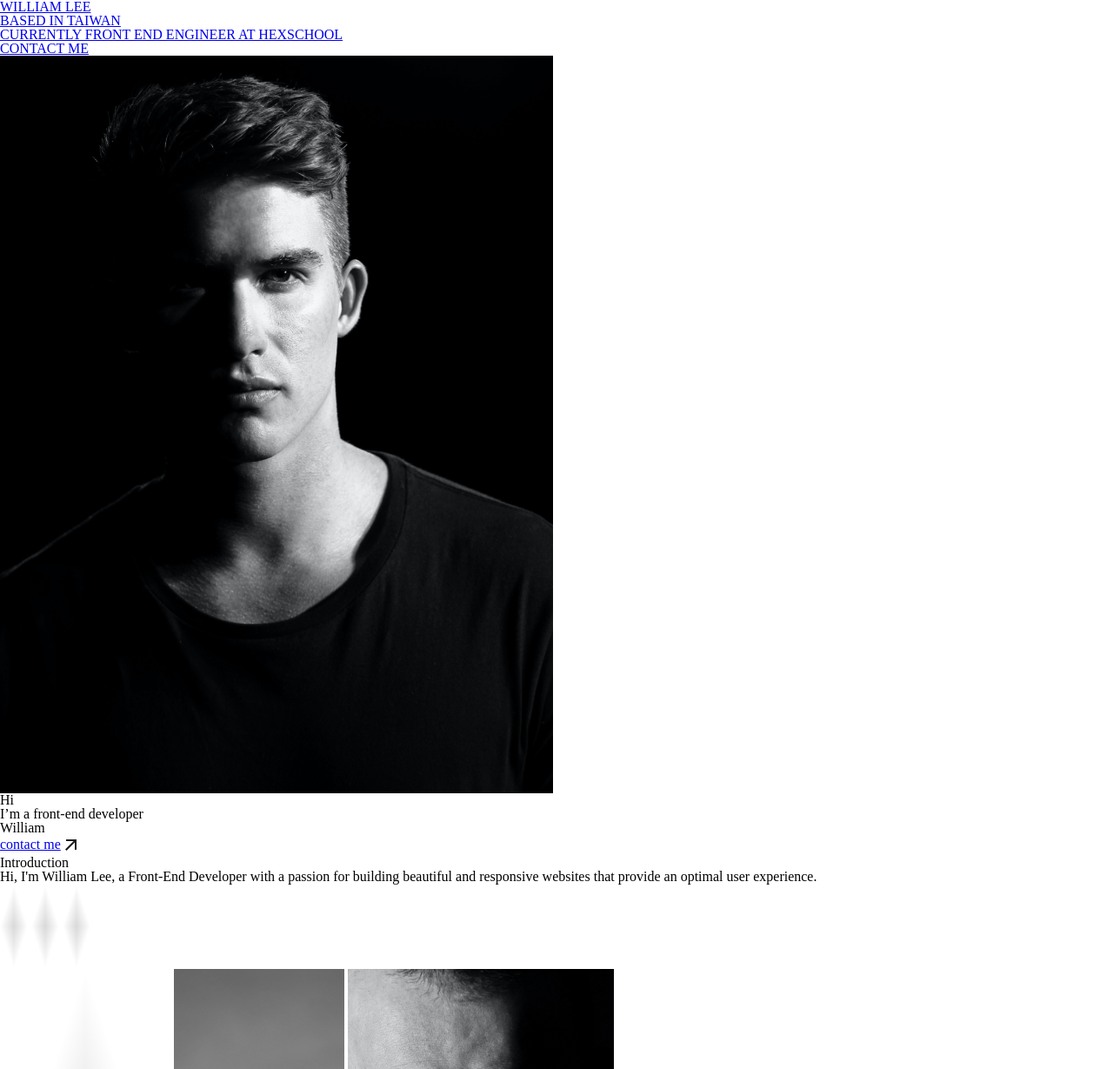
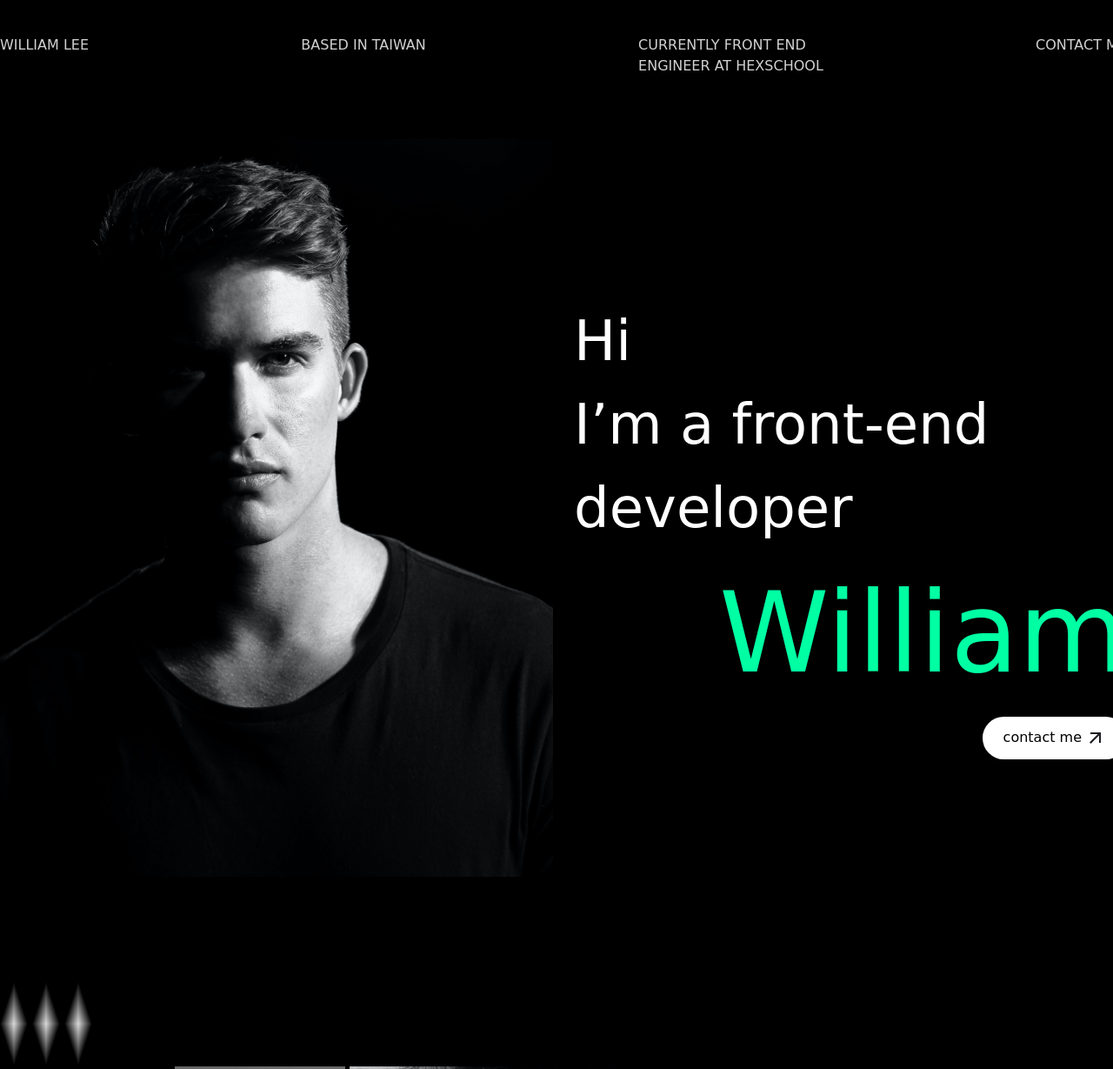
Before and after one commit to hanana501/hex-school, a plain HTML site: page week2/index.html in a window 1280 px wide. Shown: the top 1229 px of the page at 87% size. Drawn offline with Linux system fonts and the light colour scheme; a web font is replaced by a local one.

Commit message:
add week2 header CSS

```diff
--- a/week2/index.html
+++ b/week2/index.html
@@ -6,28 +6,51 @@
     <meta name="viewport" content="width=device-width, initial-scale=1.0" />
     <meta name="robot" content="index,follow" />
     <meta name="author" content="Hana Lin" />
+    <link rel="preconnect" href="https://fonts.googleapis.com" />
+    <link rel="preconnect" href="https://fonts.gstatic.com" crossorigin />
+    <link
+      href="https://fonts.googleapis.com/css2?family=Bruno+Ace&display=swap"
+      rel="stylesheet"
+    />
     <link rel="stylesheet" href="./styles/all.css" />
     <title>William</title>
   </head>
   <body>
     <header>
       <nav>
-        <ul class="container">
-          <li><a href="#">WILLIAM LEE</a></li>
-          <li><a href="#">BASED IN TAIWAN</a></li>
-          <li><a href="#">CURRENTLY FRONT END ENGINEER AT HEXSCHOOL</a></li>
-          <li><a href="#">CONTACT ME</a></li>
+        <ul class="container d-flex justify-content-sb mt-40">
+          <li>
+            <a href="#" class="menu-txt">WILLIAM LEE</a>
+          </li>
+          <li>
+            <a href="#" class="menu-txt">BASED IN TAIWAN</a>
+          </li>
+          <li>
+            <a href="#" class="menu-txt"
+              >CURRENTLY FRONT END <br />
+              ENGINEER AT HEXSCHOOL</a
+            >
+          </li>
+          <li>
+            <a href="#contact" class="menu-txt">CONTACT ME</a>
+          </li>
         </ul>
       </nav>
-      <div class="banner container">
-        <img src="./image/people.png" alt="William's pic" />
+      <div class="banner container d-flex my-72">
+        <img src="./image/people.png" alt="William's pic" class="mr-24" />
         <div class="title">
-          <p>Hi</p>
-          <p>I’m a front-end developer</p>
-          <h1>William</h1>
-          <a href="#contact">
-            <p>contact me<img src="./image/arrow_outward.png" alt="" /></p>
-          </a>
+          <p class="title-txt">Hi</p>
+          <p class="title-txt">I’m a front-end developer</p>
+          <h1 class="name">William</h1>
+          <div class="button">
+            <a href="#contact" class="contact-button"
+              >contact me<img
+                src="./image/arrow_outward.png"
+                alt="arrow"
+                class="ml-4"
+              />
+            </a>
+          </div>
         </div>
       </div>
     </header>
--- a/week2/styles/all.scss
+++ b/week2/styles/all.scss
@@ -135,6 +135,70 @@ table {
   // outline: 1px solid #000;
 }
 img {
-  // display: block;
   vertical-align: middle;
 }
+body {
+  font-family: "Bruno Ace", cursive;
+  line-height: 1.5;
+  color: #000;
+  background: #000;
+}
+a {
+  text-decoration: none;
+}
+.container {
+  width: 1296px;
+  margin: 0 auto;
+}
+.d-flex {
+  display: flex;
+}
+.justify-content-sb {
+  justify-content: space-between;
+}
+.mt-40 {
+  margin-top: 40px;
+}
+.menu-txt {
+  font-size: 16px;
+  color: #d1d1d1;
+}
+.my-72 {
+  margin-top: 72px;
+  margin-bottom: 72px;
+}
+.mr-24 {
+  margin-right: 24px;
+}
+.title {
+  align-self: center;
+}
+.title-txt {
+  font-size: 64px;
+  color: #fff;
+}
+.name {
+  font-size: 128px;
+  color: #00ffa3;
+  text-align: right;
+}
+.button {
+  position: relative;
+}
+.contact-button {
+  position: absolute;
+  right: 0;
+  background: #fff;
+  padding: 12px 24px;
+  border-radius: 32px;
+  font-size: 16px;
+  color: #000;
+  transition: all 0.3s ease-in-out;
+  &:hover {
+    color: #fff;
+    background: #00ffa3;
+  }
+}
+.ml-4 {
+  margin-left: 4px;
+}
```
Also changed, not shown: week2/styles/all.css, 1 other file.
